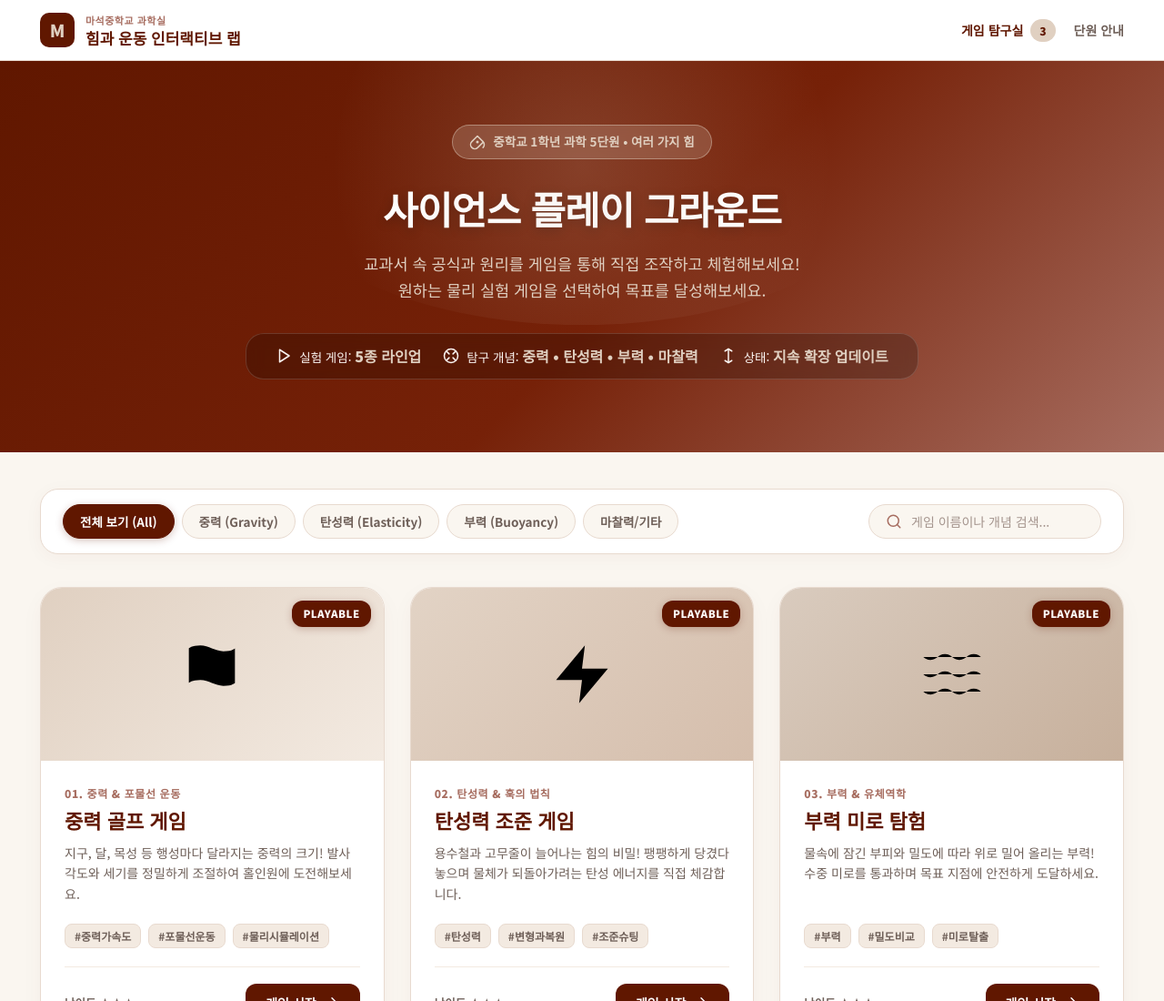
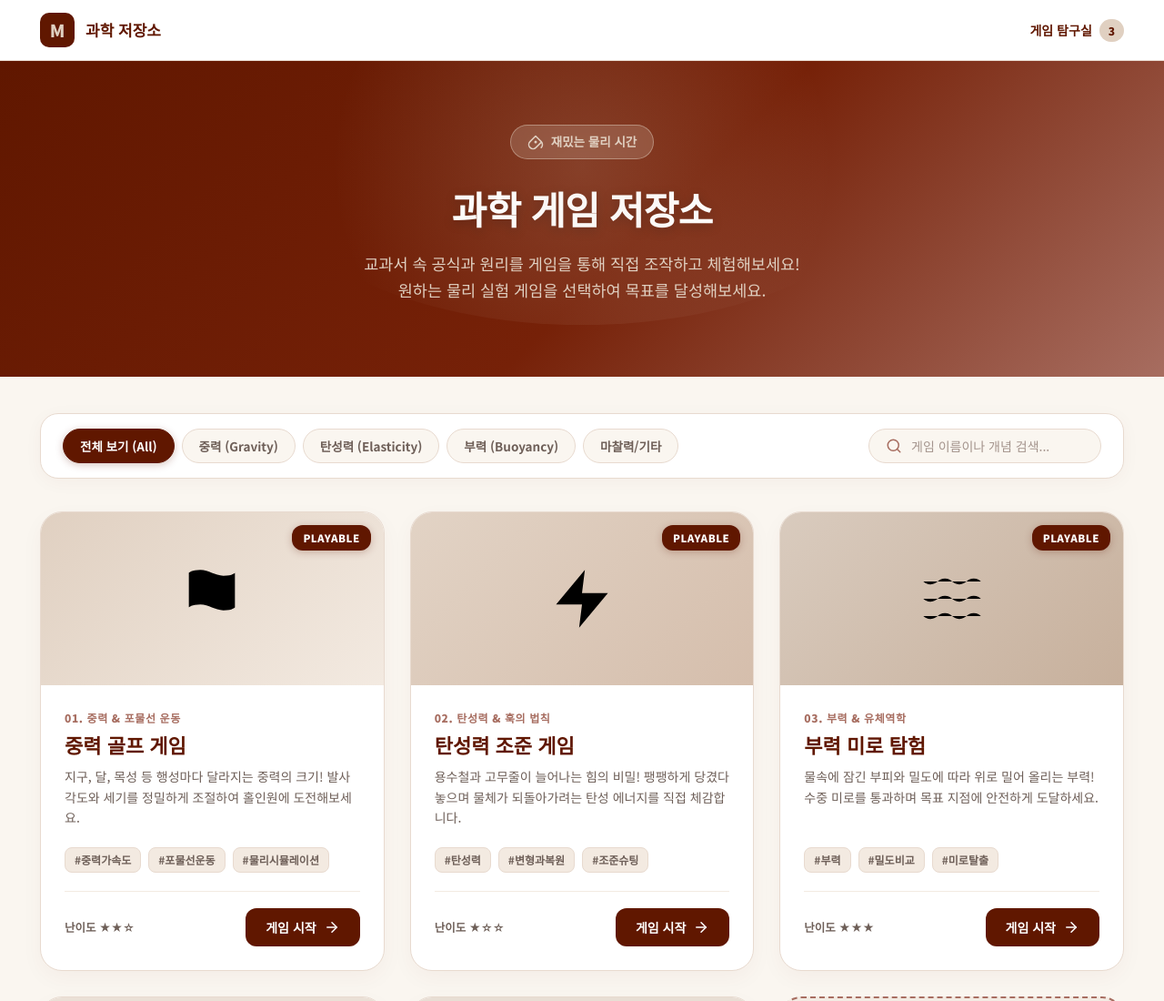
Before and after one commit to ryowoo2726-hue/science-games, a website: page index.html in a window 1280 px wide. Shown: the top 1100 px of the page at 91% size. Drawn offline with Linux system fonts and the light colour scheme; a web font is replaced by a local one.

Commit message:
Simplify homepage branding and remove hero statistics

```diff
--- a/index.html
+++ b/index.html
@@ -3,7 +3,7 @@
 <head>
   <meta charset="UTF-8">
   <meta name="viewport" content="width=device-width, initial-scale=1.0">
-  <title>마석중학교 과학실 | 1학년 5단원 여러 가지 힘 게임 아케이드</title>
+  <title>과학 게임 저장소</title>
   <link rel="preconnect" href="https://fonts.googleapis.com">
   <link rel="preconnect" href="https://fonts.gstatic.com" crossorigin>
   <link href="https://cdn.jsdelivr.net/gh/orioncactus/pretendard@v1.3.9/dist/web/static/pretendard.css" rel="stylesheet">
@@ -31,7 +31,6 @@
     .nav-brand { display: flex; align-items: center; gap: 12px; text-decoration: none; color: inherit; }
     .nav-logo-badge { width: 38px; height: 38px; border-radius: 10px; background: var(--color-garnet); color: var(--color-cream); display: flex; align-items: center; justify-content: center; font-weight: 900; font-size: 19px; }
     .nav-title-group { display: flex; flex-direction: column; }
-    .nav-sub { font-size: 11px; font-weight: 700; color: var(--color-terracotta); letter-spacing: 0.5px; }
     .nav-main-title { font-size: 17px; font-weight: 800; color: var(--color-garnet); line-height: 1.2; }
     .nav-menu { display: flex; align-items: center; gap: 20px; list-style: none; }
     .nav-link { text-decoration: none; color: var(--color-text-muted); font-size: 14px; font-weight: 600; transition: color 0.2s; }
@@ -42,10 +41,7 @@
     .hero-section::before { content: ""; position: absolute; top: -60px; left: 50%; transform: translateX(-50%); width: 700px; height: 350px; background: radial-gradient(circle, rgba(224, 208, 193, 0.18) 0%, transparent 70%); border-radius: 50%; pointer-events: none; }
     .hero-badge { display: inline-flex; align-items: center; gap: 8px; background: rgba(224, 208, 193, 0.2); border: 1.5px solid rgba(224, 208, 193, 0.45); color: var(--color-cream); padding: 7px 18px; border-radius: 30px; font-size: 13.5px; font-weight: 700; margin-bottom: 20px; backdrop-filter: blur(6px); }
     .hero-title { font-size: 42px; font-weight: 900; letter-spacing: -0.8px; margin-bottom: 14px; text-shadow: 0 3px 12px rgba(0, 0, 0, 0.25); }
-    .hero-desc { font-size: 17.5px; color: var(--color-cream); max-width: 660px; margin: 0 auto 32px; font-weight: 400; line-height: 1.65; }
-    .hero-stats-row { display: inline-flex; flex-wrap: wrap; justify-content: center; gap: 24px; background: rgba(0, 0, 0, 0.22); border: 1px solid rgba(255, 255, 255, 0.15); padding: 12px 32px; border-radius: 20px; backdrop-filter: blur(8px); }
-    .hero-stat-item { display: flex; align-items: center; gap: 8px; font-size: 13.5px; color: #fbf5f2; }
-    .hero-stat-item strong { color: var(--color-cream); font-weight: 800; font-size: 16px; }
+    .hero-desc { font-size: 17.5px; color: var(--color-cream); max-width: 660px; margin: 0 auto; font-weight: 400; line-height: 1.65; }
     /* 메인 컨테이너 */
     .main-container { max-width: 1240px; margin: 0 auto; padding: 40px 24px 100px; }
     /* 툴바 (카테고리 필터 + 검색) */
@@ -95,7 +91,6 @@
       .hero-section { padding: 48px 18px 54px; }
       .hero-title { font-size: 30px; }
       .hero-desc { font-size: 15px; }
-      .hero-stats-row { gap: 12px; padding: 14px 18px; }
       .main-container { padding: 28px 16px 60px; }
       .toolbar-wrapper { padding: 16px; gap: 16px; }
       .filter-btn { padding: 8px 12px; }
@@ -112,13 +107,11 @@
       <a href="#" class="nav-brand">
         <div class="nav-logo-badge">M</div>
         <div class="nav-title-group">
-          <span class="nav-sub">마석중학교 과학실</span>
-          <span class="nav-main-title">힘과 운동 인터랙티브 랩</span>
+          <span class="nav-main-title">과학 저장소</span>
         </div>
       </a>
       <ul class="nav-menu">
         <li><a href="#games" class="nav-link active">게임 탐구실 <span class="nav-badge-count" id="totalCountBadge">3</span></a></li>
-        <li><a href="#about" class="nav-link">단원 안내</a></li>
       </ul>
     </div>
   </nav>
@@ -126,15 +119,10 @@
   <header class="hero-section">
     <div class="hero-badge">
       <svg class="icon" viewBox="0 0 24 24"><circle cx="12" cy="12" r="1"/><path d="M20.2 20.2c2.4-2.4 2.4-6.3 0-8.7L12 3.3 3.8 11.5c-2.4 2.4-2.4 6.3 0 8.7 2.4 2.4 6.3 2.4 8.7 0l7.7-7.7"/></svg>
-      <span>중학교 1학년 과학 5단원 • 여러 가지 힘</span>
+      <span>재밌는 물리 시간</span>
     </div>
-    <h1 class="hero-title">사이언스 플레이 그라운드</h1>
+    <h1 class="hero-title">과학 게임 저장소</h1>
     <p class="hero-desc">교과서 속 공식과 원리를 게임을 통해 직접 조작하고 체험해보세요!<br>원하는 물리 실험 게임을 선택하여 목표를 달성해보세요.</p>
-    <div class="hero-stats-row">
-      <div class="hero-stat-item"><svg class="icon" viewBox="0 0 24 24"><polygon points="6 3 20 12 6 21 6 3"/></svg> <span>실험 게임: <strong>5종 라인업</strong></span></div>
-      <div class="hero-stat-item"><svg class="icon" viewBox="0 0 24 24"><circle cx="12" cy="12" r="10"/><path d="m4.93 4.93 4.24 4.24"/><path d="m14.83 9.17 4.24-4.24"/><path d="m14.83 14.83 4.24 4.24"/><path d="m9.17 14.83-4.24 4.24"/></svg> <span>탐구 개념: <strong>중력 • 탄성력 • 부력 • 마찰력</strong></span></div>
-      <div class="hero-stat-item"><svg class="icon" viewBox="0 0 24 24"><path d="M12 2v20"/><path d="m17 5-5-3-5 3"/><path d="m17 19-5 3-5-3"/></svg> <span>상태: <strong>지속 확장 업데이트</strong></span></div>
-    </div>
   </header>
   <!-- 메인 게임 탐구 영역 -->
   <main class="main-container" id="games">
```
